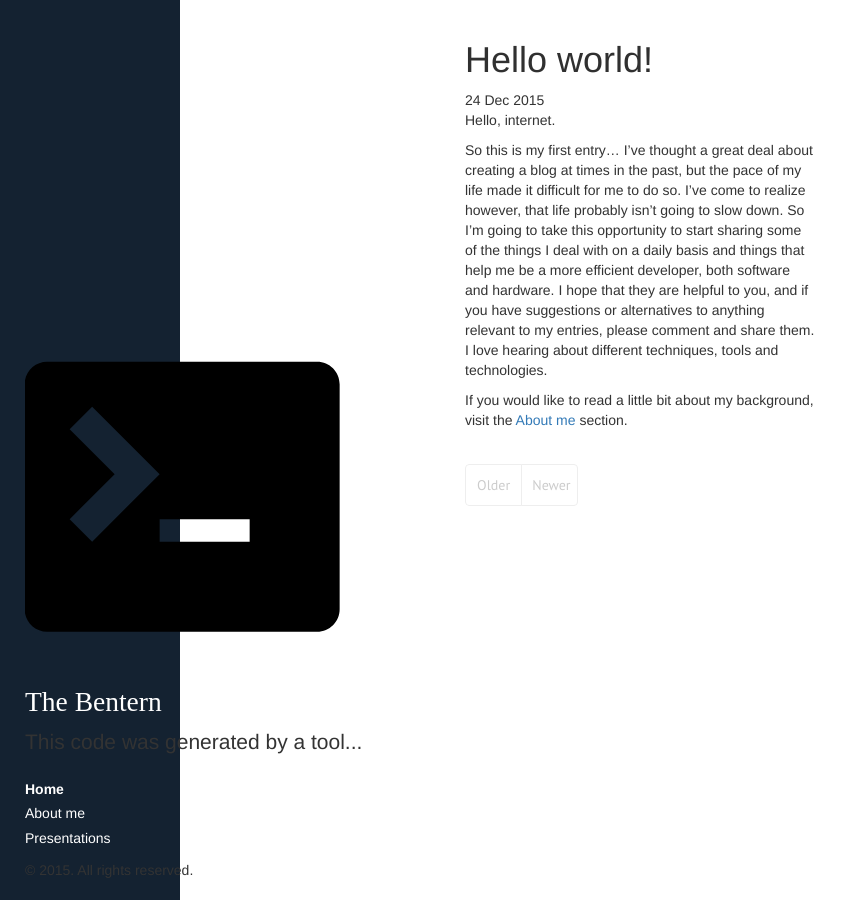
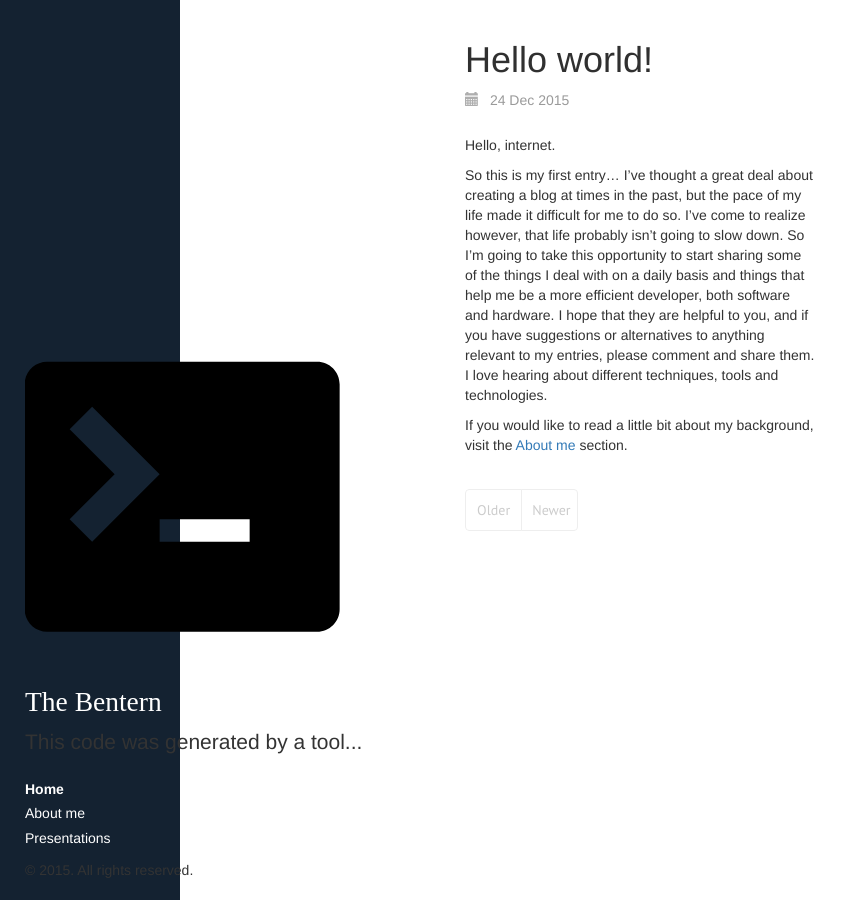
Before and after one commit to thebentern/thebentern.github.io, a Jekyll site: the page built from index.html, in a window 1280 px wide. Shown: the whole page, without its empty margins (0-851 px from the left). Built offline with Jekyll 4.4.1, drawn with Linux system fonts in a browser that asks for light colours; nearby versions of some CDN libraries; library files that are not in the unit come from our copies; Markdown is read by kramdown in place of the engine named in the settings; the list of posts is cut into pages by our own code.

Commit message:
Styles and things

```diff
--- a/index.html
+++ b/index.html
@@ -11,8 +11,10 @@ title: Home
         {{ post.title }}
       </a>
     </h1>
-
-    <span class="post-date">{{ post.date | date_to_string }}</span>
+    <div class="post-meta">
+      <span class="glyphicon glyphicon-calendar post-meta-icon" aria-hidden="true"></span>
+      <span class="post-meta-data">{{ post.date | date_to_string }}</span>
+    </div>
 
     {{ post.content }}
   </div>
```
Also changed, not shown: about.md (+2 -1 lines).
